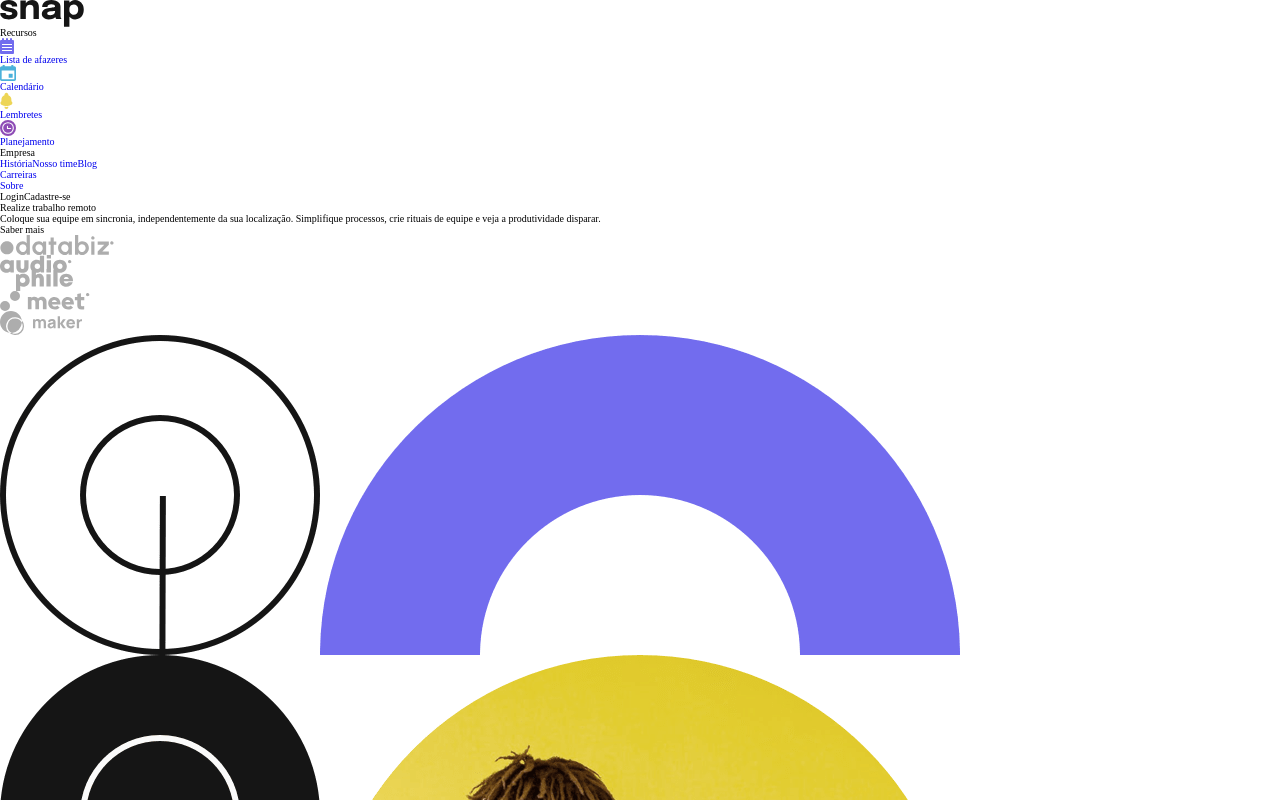
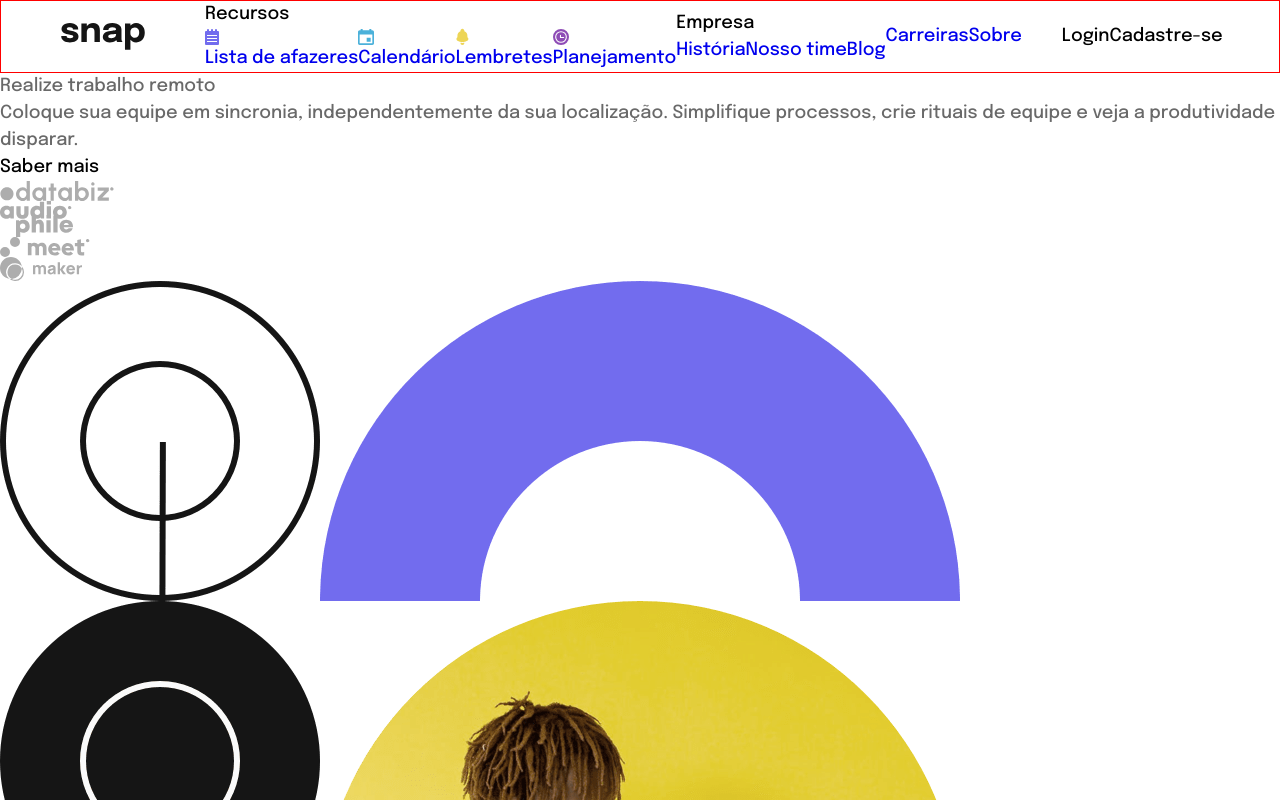
Before and after one commit to Leo-Henrique/intro-section, a React (Vite) app: page / in a window 1280 px wide. Shown: the top 800 px of the page. Built offline with nearby package versions, Linux system fonts and the light colour scheme.

Commit message:
Global styles and styles of the first components created

```diff
--- a/package.json
+++ b/package.json
@@ -11,7 +11,8 @@
   "dependencies": {
     "normalize.css": "^8.0.1",
     "react": "^18.2.0",
-    "react-dom": "^18.2.0"
+    "react-dom": "^18.2.0",
+    "rfs": "^9.0.6"
   },
   "devDependencies": {
     "@types/react": "^18.0.26",
--- a/src/App.jsx
+++ b/src/App.jsx
@@ -1,8 +1,4 @@
-// global styles
-import "normalize.css"
-import "./scss/reset.scss"
-
-
+import "./scss/style.scss"
 import Header from "./components/Header";
 import Intro from "./components/Intro";
 import Footer from "./components/Footer";
--- a/src/components/Dropdown/index.jsx
+++ b/src/components/Dropdown/index.jsx
@@ -1,7 +1,17 @@
 import React from 'react'
-import DropdownItem from "../DropdownItem";
 
-const Dropdown = ({ name, children }) => {
+export const DropdownItem = ({icon, text}) => {
+    return (
+        <a href="#">
+            {icon ? <div>{React.createElement(icon)}</div> : null}
+
+            {icon ? <span>{text}</span> : text}
+        </a>
+    )
+}
+
+
+export const Dropdown = ({ name, children }) => {
     return (
         <>
             <button>
@@ -16,5 +26,3 @@ const Dropdown = ({ name, children }) => {
         </>
     )
 }
-
-export default Dropdown;
--- a/src/components/DropdownItem/index.jsx
+++ /dev/null
@@ -1,13 +0,0 @@
-import React from 'react'
-
-const DropdownItem = ({icon, text}) => {
-    return (
-        <a href="#">
-            {icon ? <div>{React.createElement(icon)}</div> : null}
-
-            {icon ? <span>{text}</span> : text}
-        </a>
-    )
-}
-
-export default DropdownItem;
--- a/src/components/Header/index.jsx
+++ b/src/components/Header/index.jsx
@@ -1,20 +1,22 @@
 import React from "react";
 import { ReactComponent as SVGLogo } from "../../assets/logo.svg";
-import Dropdown from "../Dropdown";
-import DropdownItem from "../DropdownItem";
+import { Dropdown, DropdownItem } from "../Dropdown";
 import { ReactComponent as SVGTodo } from "../../assets/icon-todo.svg";
 import { ReactComponent as SVGCalendar } from "../../assets/icon-calendar.svg";
 import { ReactComponent as SVGReminders } from "../../assets/icon-reminders.svg";
 import { ReactComponent as SVGPlanning } from "../../assets/icon-planning.svg";
+import styles from "./style.module.scss";
+
 
 const Header = () => {
     return (
-        <header>
-            <a href="#">
+        <header className={styles.header}>
+            <a className={styles.headerLogo}
+             href="#">
                 <SVGLogo />
             </a>
 
-            <nav>
+            <nav className={styles.headerNav}>
                 <ul>
                     <li>
                         <Dropdown name="Recursos">
@@ -47,7 +49,7 @@ const Header = () => {
                 </ul>
             </nav>
 
-            <div>
+            <div className={styles.headerUser}>
                 <button>
                     Login
                 </button>
--- /dev/null
+++ b/src/components/Header/style.module.scss
@@ -0,0 +1,28 @@
+@import "../../scss/mixins";
+
+.header {
+    display: flex;
+    align-items: center;
+    column-gap: 4rem;
+    padding: 0 4rem;
+    border: 1px solid red;
+
+    &Logo {
+        padding: 2rem;
+        opacity: 1;
+        transition: opacity 200ms ease-in-out;
+
+        @include desktop {
+            &:hover {
+                opacity: 0.7;
+            }
+        }
+        &:active {
+            opacity: 0.4;
+        }
+    }
+    &Nav ul {
+        display: flex;
+        align-items: center;
+    }
+}
--- /dev/null
+++ b/src/scss/_main.scss
@@ -0,0 +1,14 @@
+body {
+    font-family: 'Epilogue', sans-serif;
+    font-size: $body;
+    font-weight: 500;
+    line-height: 1.5;
+    color: $support-light-2;
+}
+.container {
+    max-width: 1140px;
+    padding-left: 15px;
+    padding-right: 15px;
+    margin-left: auto;
+    margin-right: auto;
+}
--- /dev/null
+++ b/src/scss/_mixins.scss
@@ -0,0 +1,5 @@
+@mixin desktop {
+    @media not all and (hover: none) {
+        @content;
+    }
+}
--- /dev/null
+++ b/src/scss/_variables.scss
@@ -0,0 +1,6 @@
+$support-light-1: #fafafa;
+$support-light-2: #696969;
+$support-dark-1: #141414;
+
+$body: 1.8rem;
+$body-sm: $body - 0.2rem;
--- /dev/null
+++ b/src/scss/libs/_rfs-custom.scss
@@ -0,0 +1,2 @@
+$rfs-rem-value: 10;
+$rfs-factor: 50;
--- /dev/null
+++ b/src/scss/style.scss
@@ -0,0 +1,12 @@
+// libs
+@import
+"normalize.css",
+"libs/reset",
+"/node_modules/rfs/scss",
+"libs/rfs-custom";
+
+// global
+@import
+"variables",
+"mixins",
+"main";
```
Also changed, not shown: src/scss/libs/_reset.scss (renamed from src/scss/reset.scss).
